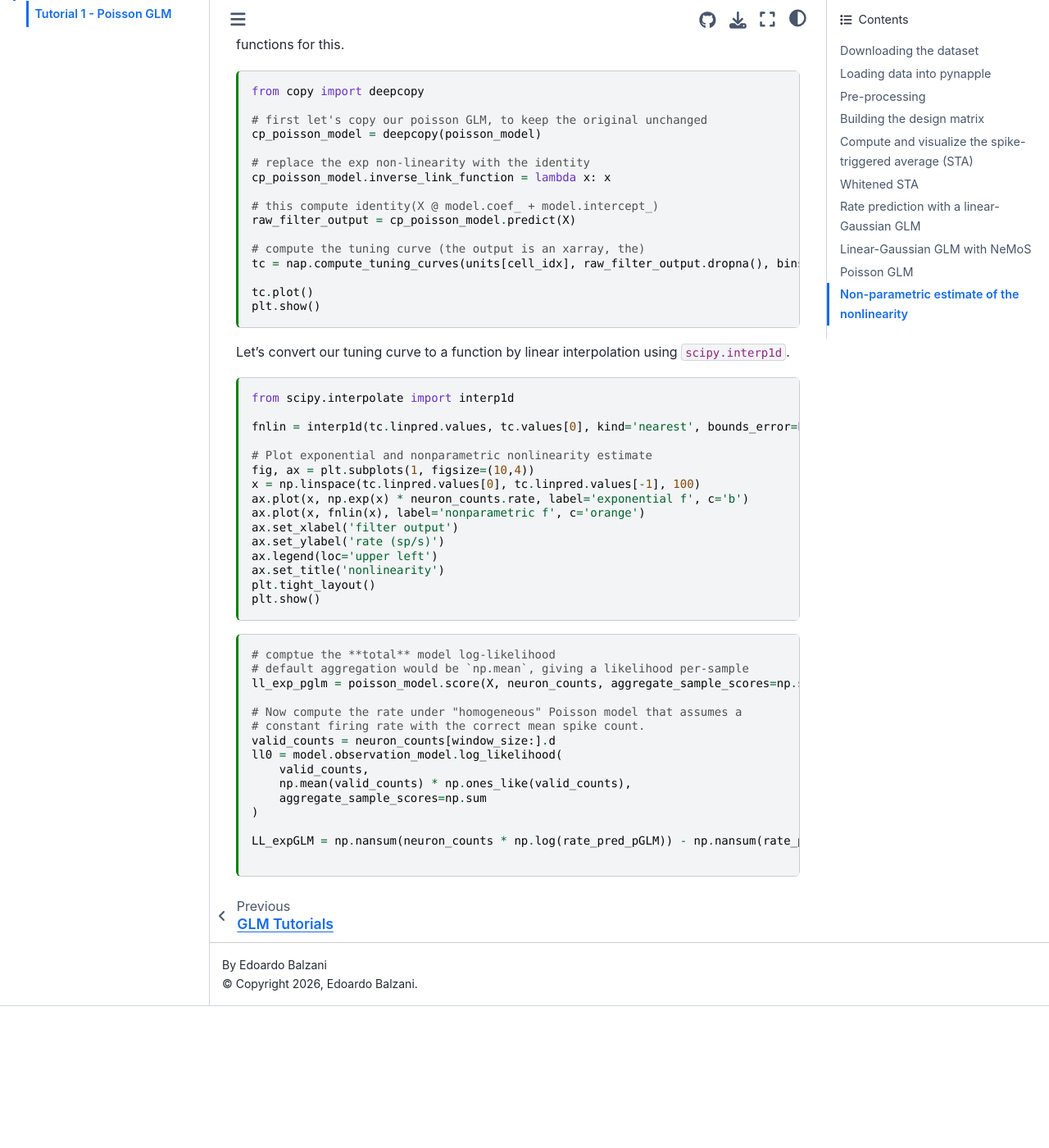
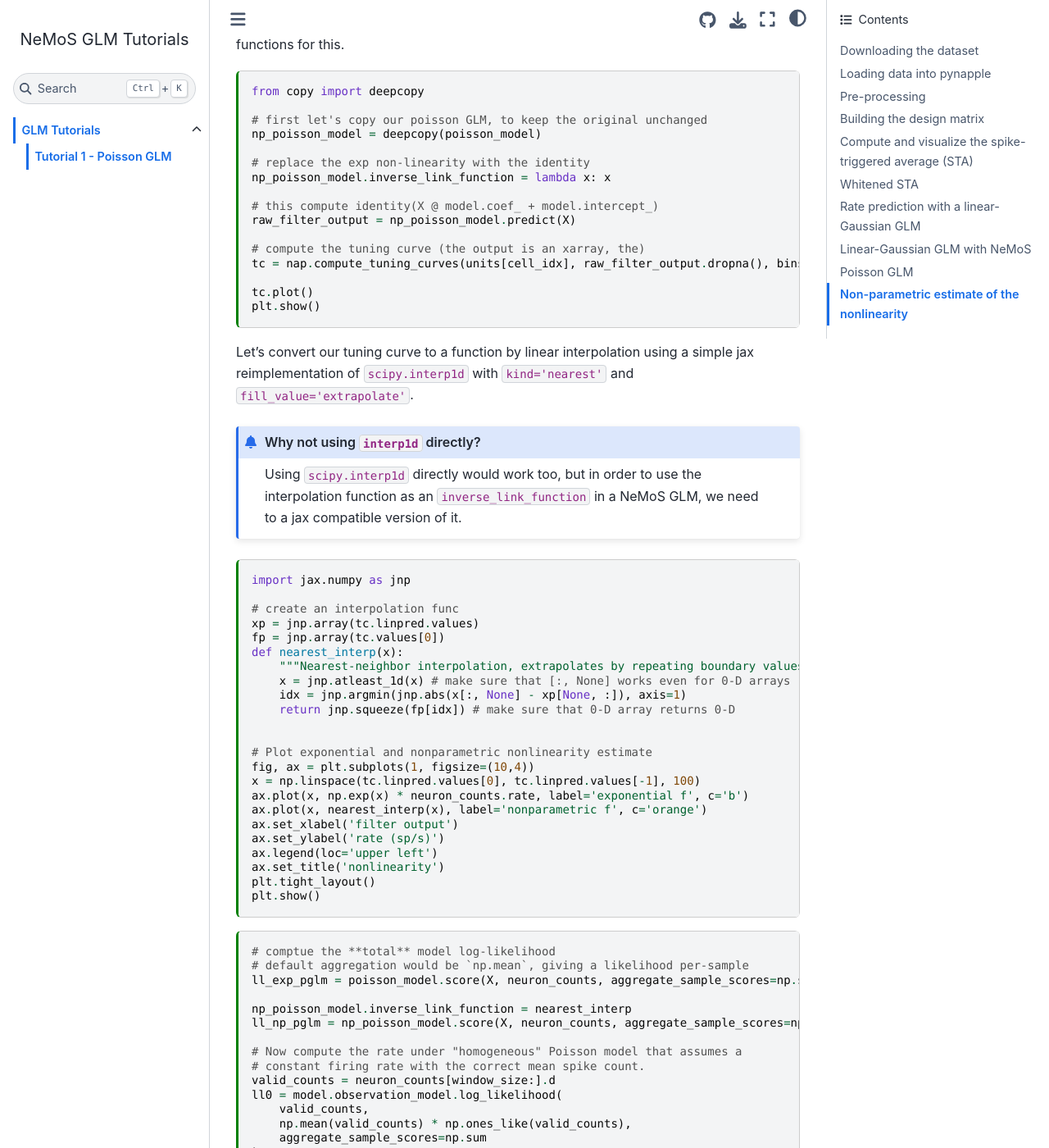
Before and after one commit to BalzaniEdoardo/nemos_glm_tutorials, a Sphinx documentation site: the page built from docs/tutorials/Sfn-2016-tutorial-GLMs/01_poisson_glm.md, in a window 1280 px wide and 1400 px high, scrolled down 10856 px. Shown: the whole window at 82% size. Built offline with Sphinx 7.4.7 and the Sphinx Book theme 1.1.4, drawn with Linux system fonts in a browser that asks for light colours; before the commit the page ends 12083 px from its top, so only the background shows below that; some of the changed text lies outside the part shown.

Commit message:
push processing

````diff
--- a/docs/tutorials/Sfn-2016-tutorial-GLMs/01_poisson_glm.md
+++ b/docs/tutorials/Sfn-2016-tutorial-GLMs/01_poisson_glm.md
@@ -452,13 +452,13 @@
 from copy import deepcopy
 
 # first let's copy our poisson GLM, to keep the original unchanged
-cp_poisson_model = deepcopy(poisson_model)
+np_poisson_model = deepcopy(poisson_model)
 
 # replace the exp non-linearity with the identity
-cp_poisson_model.inverse_link_function = lambda x: x
+np_poisson_model.inverse_link_function = lambda x: x
 
 # this compute identity(X @ model.coef_ + model.intercept_)
-raw_filter_output = cp_poisson_model.predict(X)
+raw_filter_output = np_poisson_model.predict(X)
 
 # compute the tuning curve (the output is an xarray, the)
 tc = nap.compute_tuning_curves(units[cell_idx], raw_filter_output.dropna(), bins=25, feature_names=["linpred"])
@@ -468,18 +468,31 @@
 
 ```
 
-Let's convert our tuning curve to a function by linear interpolation using `scipy.interp1d`.
+Let's convert our tuning curve to a function by linear interpolation using a simple jax reimplementation of `scipy.interp1d` with `kind='nearest'` and ` fill_value='extrapolate'`.
+
+:::{admonition} Why not using `interp1d` directly?
+
+Using `scipy.interp1d` directly would work too, but in order to use the interpolation function as an `inverse_link_function` in a NeMoS GLM, we need to a jax compatible version of it.
+:::
 
 ```{code-cell} ipython3
-from scipy.interpolate import interp1d
+import jax.numpy as jnp
 
-fnlin = interp1d(tc.linpred.values, tc.values[0], kind='nearest', bounds_error=False, fill_value='extrapolate')
+# create an interpolation func
+xp = jnp.array(tc.linpred.values)
+fp = jnp.array(tc.values[0])
+def nearest_interp(x):
+    """Nearest-neighbor interpolation, extrapolates by repeating boundary values."""
+    x = jnp.atleast_1d(x) # make sure that [:, None] works even for 0-D arrays
+    idx = jnp.argmin(jnp.abs(x[:, None] - xp[None, :]), axis=1)
+    return jnp.squeeze(fp[idx]) # make sure that 0-D array returns 0-D
+
 
 # Plot exponential and nonparametric nonlinearity estimate
 fig, ax = plt.subplots(1, figsize=(10,4))
 x = np.linspace(tc.linpred.values[0], tc.linpred.values[-1], 100)
 ax.plot(x, np.exp(x) * neuron_counts.rate, label='exponential f', c='b')
-ax.plot(x, fnlin(x), label='nonparametric f', c='orange')
+ax.plot(x, nearest_interp(x), label='nonparametric f', c='orange')
 ax.set_xlabel('filter output')
 ax.set_ylabel('rate (sp/s)')
 ax.legend(loc='upper left')
@@ -494,6 +507,9 @@
 # default aggregation would be `np.mean`, giving a likelihood per-sample
 ll_exp_pglm = poisson_model.score(X, neuron_counts, aggregate_sample_scores=np.sum)
 
+np_poisson_model.inverse_link_function = nearest_interp
+ll_np_pglm = np_poisson_model.score(X, neuron_counts, aggregate_sample_scores=np.sum)
+
 # Now compute the rate under "homogeneous" Poisson model that assumes a
 # constant firing rate with the correct mean spike count.
 valid_counts = neuron_counts[window_size:].d
@@ -503,7 +519,8 @@
     aggregate_sample_scores=np.sum
 )
 
-LL_expGLM = np.nansum(neuron_counts * np.log(rate_pred_pGLM)) - np.nansum(rate_pred_pGLM)
+(ll_exp_pglm - ll0)/valid_counts.sum()/np.log(2)
+
 
 
 ```
````
